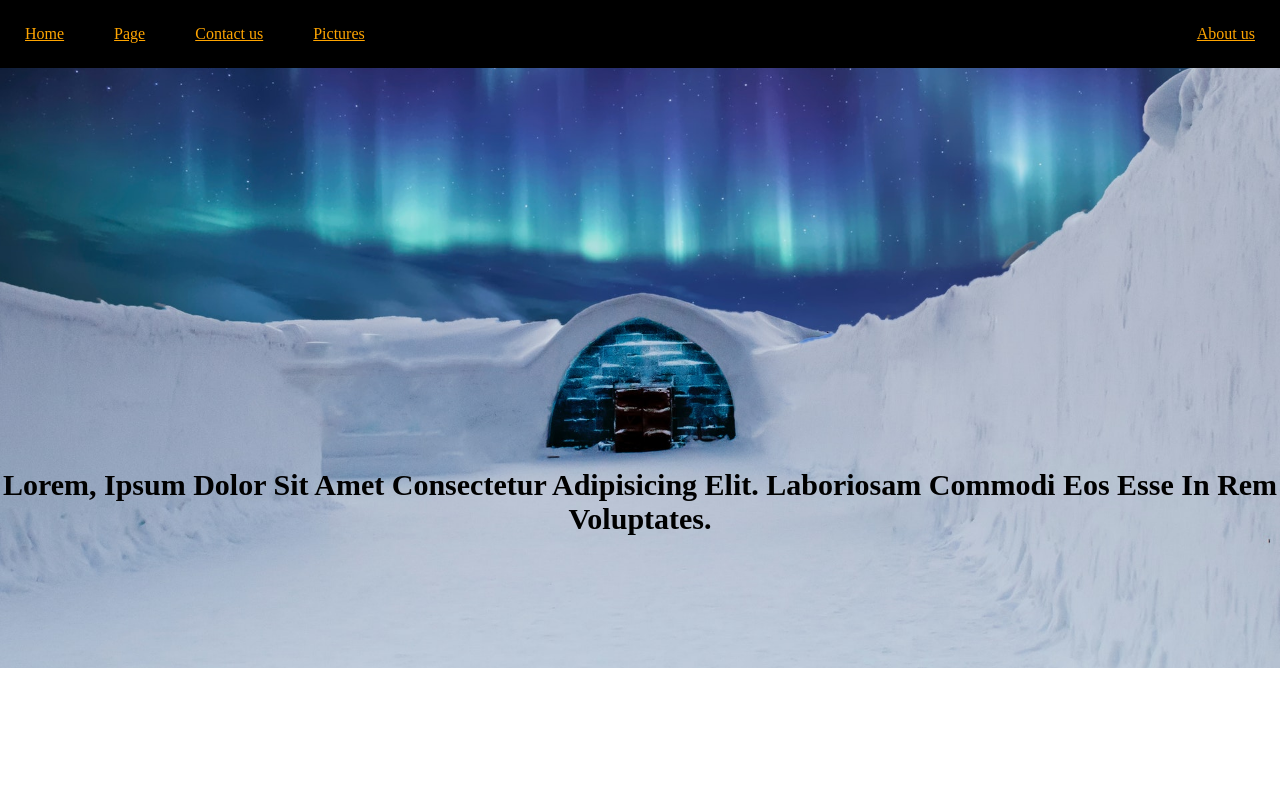
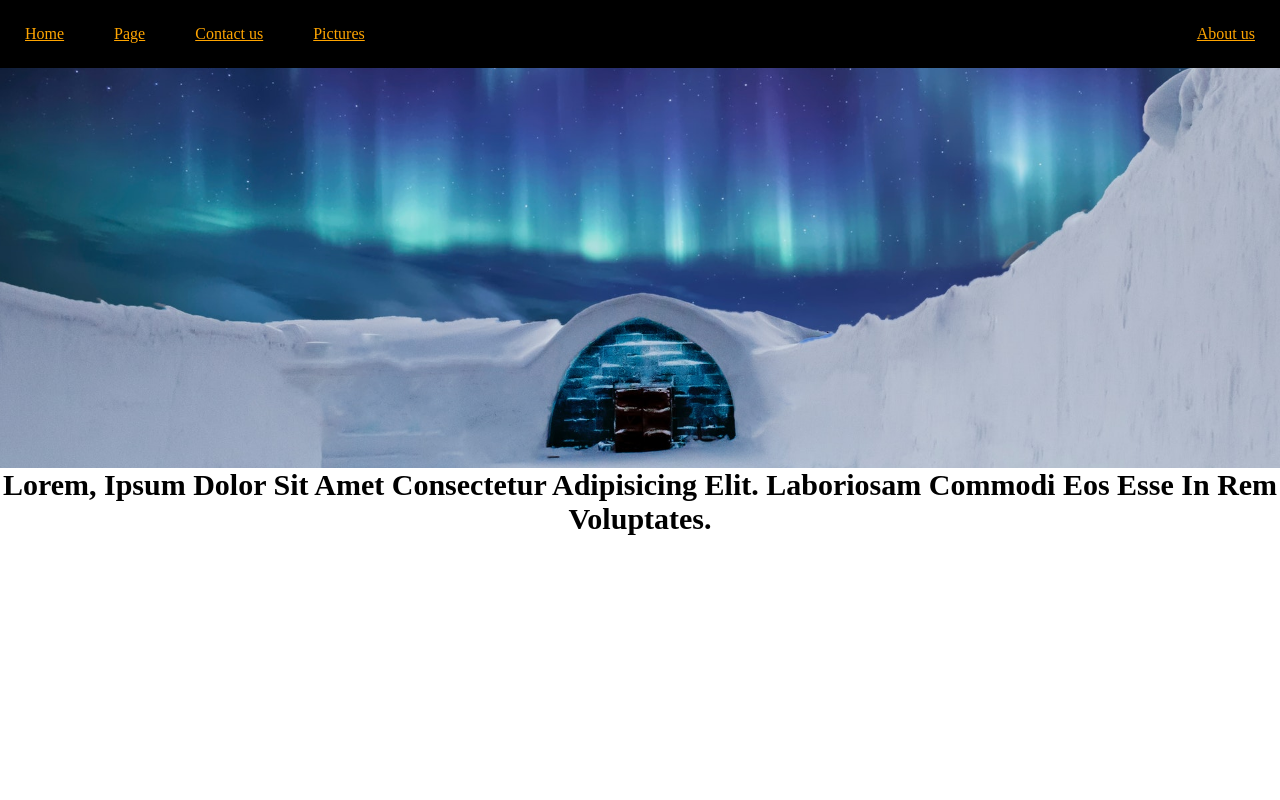
Before and after one commit to mahtab92/parallax, a plain HTML site: page index.html in a window 1280 px wide. Shown: the top 800 px of the page. Drawn offline with nearby package versions, Linux system fonts and the light colour scheme.

Commit message:
adding chages

```diff
--- a/style.css
+++ b/style.css
@@ -31,7 +31,9 @@ li a{
 
 div{
 
- min-height: 600px;
+
+ min-height: 50vh;
+background: transparent;
 }
 p, h2, h1{
     text-align: center;
```
